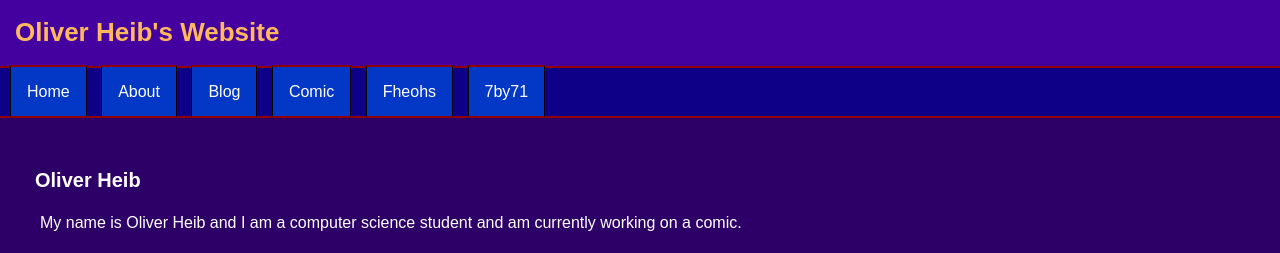
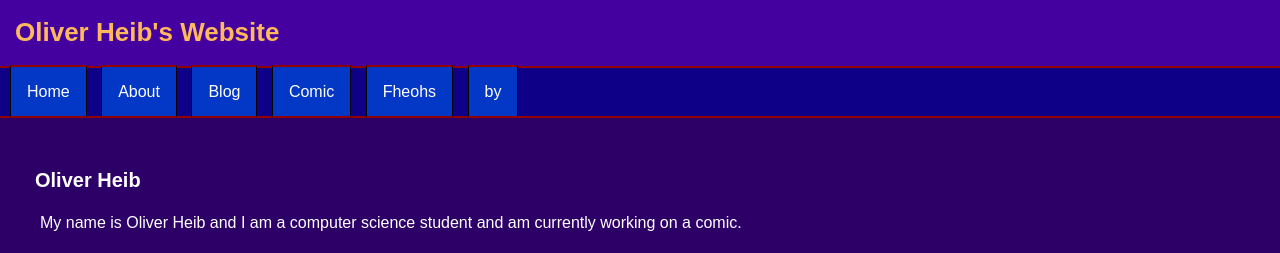
Before and after one commit to OliverHeib/E-PortfolioInJekyll, a Jekyll site: the page built from index.html, in a window 1280 px wide. Shown: the top 253 px of the page. Built offline with Jekyll 4.4.1, drawn with Linux system fonts in a browser that asks for light colours; comment, search, counter and statistics services are not loaded.

Commit message:
Update navigation.yml

```diff
--- a/_data/navigation.yml
+++ b/_data/navigation.yml
@@ -8,5 +8,5 @@
   link: /E-PortfolioInJekyll/comic
 - name: Fheohs
   link: /E-PortfolioInJekyll/fheohs
-- name: 7by71
-  link: /E-PortfolioInJekyll/7by71
+- name: by
+  link: /E-PortfolioInJekyll/by
```
